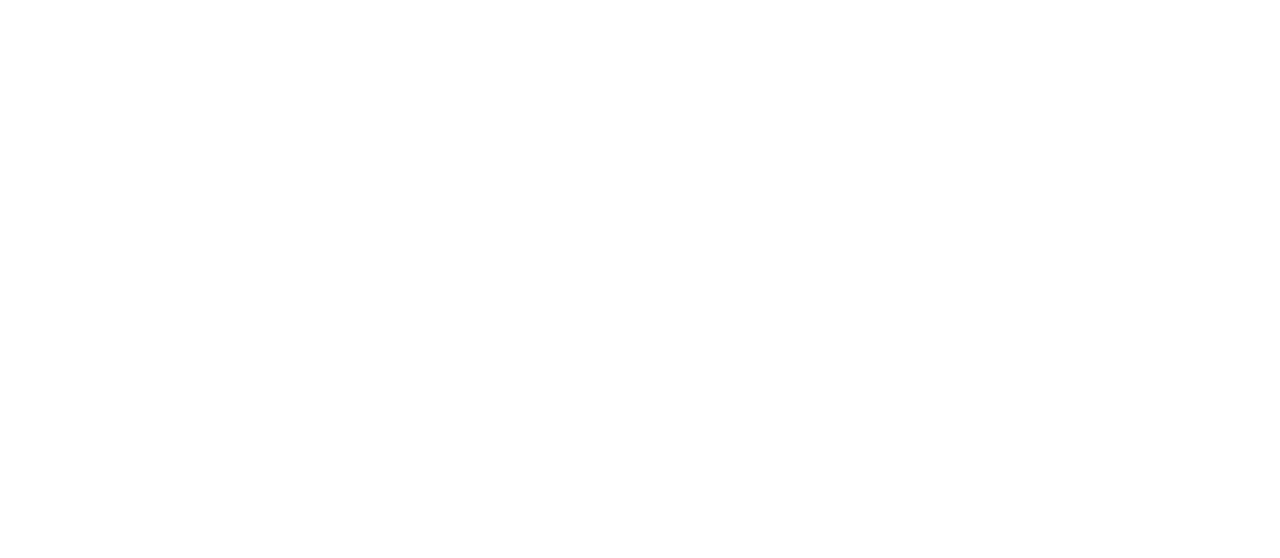
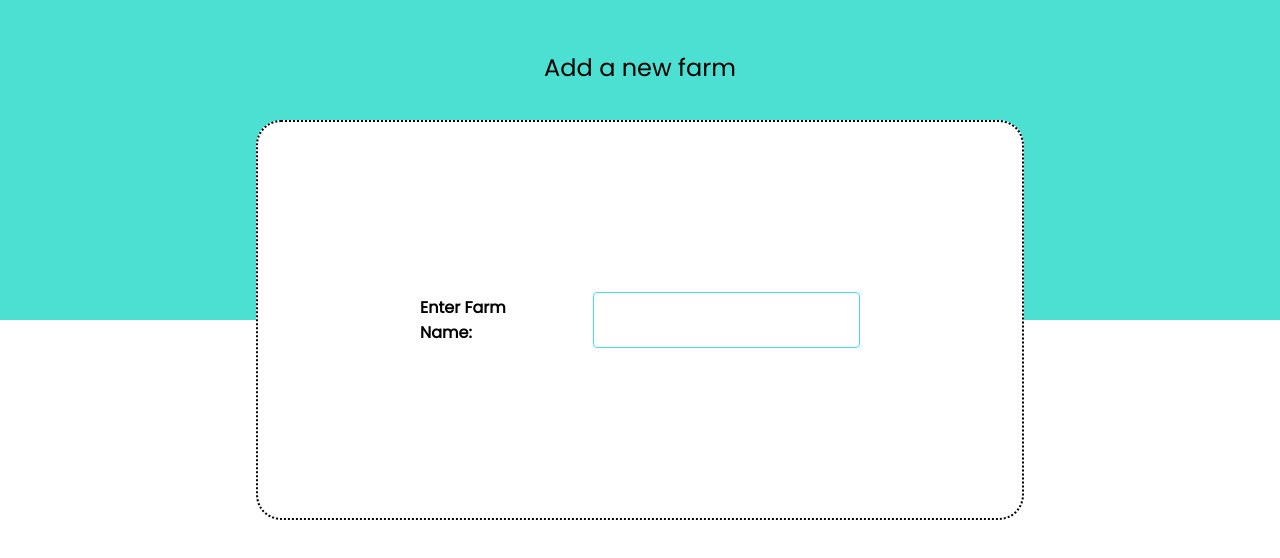
Before and after one commit to subru-37/AquaHarvest, a React (Vite) app in the folder FrontEnd/: page /addFarm in a window 1280 px wide. Before the commit this address had no page. Shown: the top 558 px of the page. Built offline with nearby package versions, Linux system fonts and the light colour scheme.

Commit message:
form building

```diff
--- a/FrontEnd/package.json
+++ b/FrontEnd/package.json
@@ -9,6 +9,9 @@
     "preview": "vite preview"
   },
   "dependencies": {
+    "@emotion/react": "^11.10.5",
+    "@emotion/styled": "^11.10.5",
+    "@mui/material": "^5.11.2",
     "react": "^18.2.0",
     "react-dom": "^18.2.0",
     "react-router-dom": "^6.6.1"
--- a/FrontEnd/src/App.css
+++ /dev/null
@@ -1,41 +0,0 @@
-#root {
-  max-width: 1280px;
-  margin: 0 auto;
-  padding: 2rem;
-  text-align: center;
-}
-
-.logo {
-  height: 6em;
-  padding: 1.5em;
-  will-change: filter;
-}
-.logo:hover {
-  filter: drop-shadow(0 0 2em #646cffaa);
-}
-.logo.react:hover {
-  filter: drop-shadow(0 0 2em #61dafbaa);
-}
-
-@keyframes logo-spin {
-  from {
-    transform: rotate(0deg);
-  }
-  to {
-    transform: rotate(360deg);
-  }
-}
-
-@media (prefers-reduced-motion: no-preference) {
-  a:nth-of-type(2) .logo {
-    animation: logo-spin infinite 20s linear;
-  }
-}
-
-.card {
-  padding: 2em;
-}
-
-.read-the-docs {
-  color: #888;
-}
--- a/FrontEnd/src/App.jsx
+++ b/FrontEnd/src/App.jsx
@@ -2,14 +2,14 @@
 import { Route, Routes } from "react-router-dom";
 import Landing from './pages/landing/Landing';
 import Onboarding from './pages/Onboarding/Onboarding';
-import Addtank from './pages/Addtank/Addtank';
+import Addfarm from './pages/addfarm/Addfarm';
 export default function App() {
   return (
     <div>
       <Routes>
         <Route path='/' element={<Landing/>}></Route>
         <Route path="/onboarding" element={<Onboarding/>}></Route>
-        <Route path='/addTank' element={<Addtank/>}></Route>
+        <Route path='/addFarm' element={<Addfarm/>}></Route>
       </Routes>
     </div>
   )
--- a/FrontEnd/src/pages/Addtank/Addtank.jsx
+++ /dev/null
@@ -1,7 +0,0 @@
-import React from 'react'
-
-export default function Addtank() {
-  return (
-    <div>Addtank</div>
-  )
-}
--- a/FrontEnd/src/pages/Onboarding/Onboarding.jsx
+++ b/FrontEnd/src/pages/Onboarding/Onboarding.jsx
@@ -6,7 +6,7 @@
   return (
     <div className='onb-container'>
         <div className='firstPara'></div>
-        <Link to="/addTank"><button>Load new tank</button></Link>
+        <Link to="/Addfarm"><button>Load new tank</button></Link>
         <a href="https://en.wikipedia.org/wiki/Fish_farming">New to fish farming? Check out details here</a>
     </div>
   )
--- /dev/null
+++ b/FrontEnd/src/pages/addfarm/Addfarm.css
@@ -0,0 +1,19 @@
+.parent-form{
+    width: 60vw;
+    min-height: 50vh;
+    margin-top: 15vh;
+    background-color: white;
+    z-index: 12;
+    border-radius: 25px;
+    border: 2px black dotted;
+    display: flex;
+    align-items: center;
+    justify-content: space-around;
+    flex-direction: column;
+}
+.child-farm{
+    display: flex;
+    align-items: center;
+    flex-direction: row;
+    font-family: 'Poppins',sans-serif;
+}
--- /dev/null
+++ b/FrontEnd/src/pages/addfarm/Addfarm.jsx
@@ -0,0 +1,56 @@
+import React,{useState, useEffect} from 'react';
+import './Addfarm.css';
+import TextField from '@mui/material/TextField';
+import Autocomplete from '@mui/material/Autocomplete';
+
+export default function Addfarm() {
+    const [state, setState] = useState({
+        Name:'',
+        Bio: '',
+        Location: '',
+    })
+    function handleChange(event){
+        const { name, value } = event.target;
+        setState((preValue) => {
+          return {
+            ...preValue,
+            [name]: value
+          };
+        });
+    }
+  return (
+    <div style={{display:'flex', alignItems:'center', flexDirection:'column',justifyContent:'center'}}>
+        <div style={{backgroundColor: '#4CE0D2', height: '40vh', width: '100vw',position:'absolute', top:'0px', display:'flex',alignItems:'flex-start', justifyContent:'center'}}>
+            <p style={{fontFamily: "'Poppins', Sans-serif", paddingTop: '50px',fontSize:'1.5rem'}}>Add a new farm</p>
+        </div>
+        <form className='parent-form'>
+            <div className='child-farm'>
+                <h4 style={{paddingRight:'50px'}}>Enter Farm Name: </h4>
+                <TextField
+                    name='Name'
+                    required
+                    autoComplete='off'
+                    value={state.Name}
+                    onChange={handleChange}
+                    sx={{
+                    width: '70%',
+                    '& .MuiOutlinedInput-root':{
+                      '& fieldset':{
+                        borderColor: '#4CE0D2'
+                      },
+                      '&.Mui-focused fieldset': {
+                        borderColor: '#4CE0D2',
+                      },
+                    },
+                    '& .MuiOutlinedInput-root:hover':{
+                      '& fieldset':{
+                        borderColor: '#4CE0D2'
+                      }
+                    }
+                    }}
+                />
+            </div>
+        </form>
+    </div>
+  )
+}
```
Also changed, not shown: 1 other file (tests, documents, lock files or other folders).
